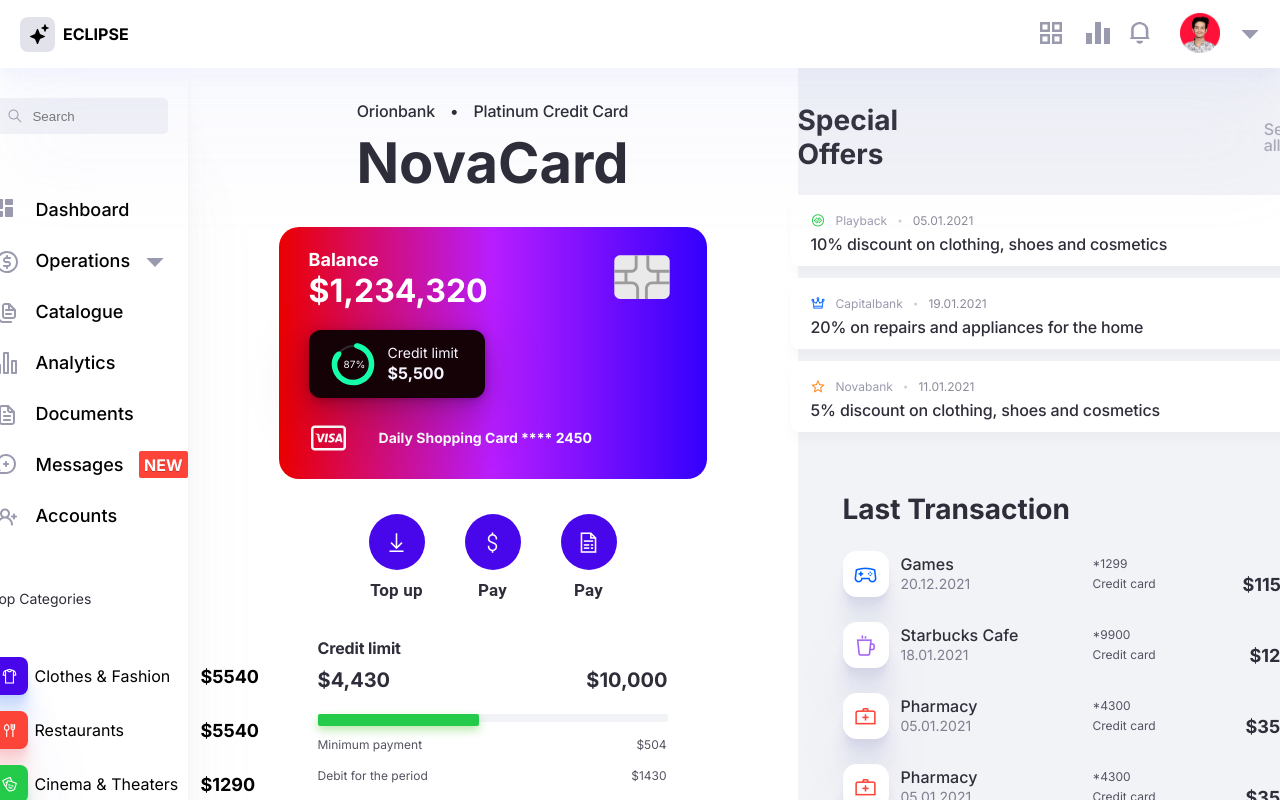
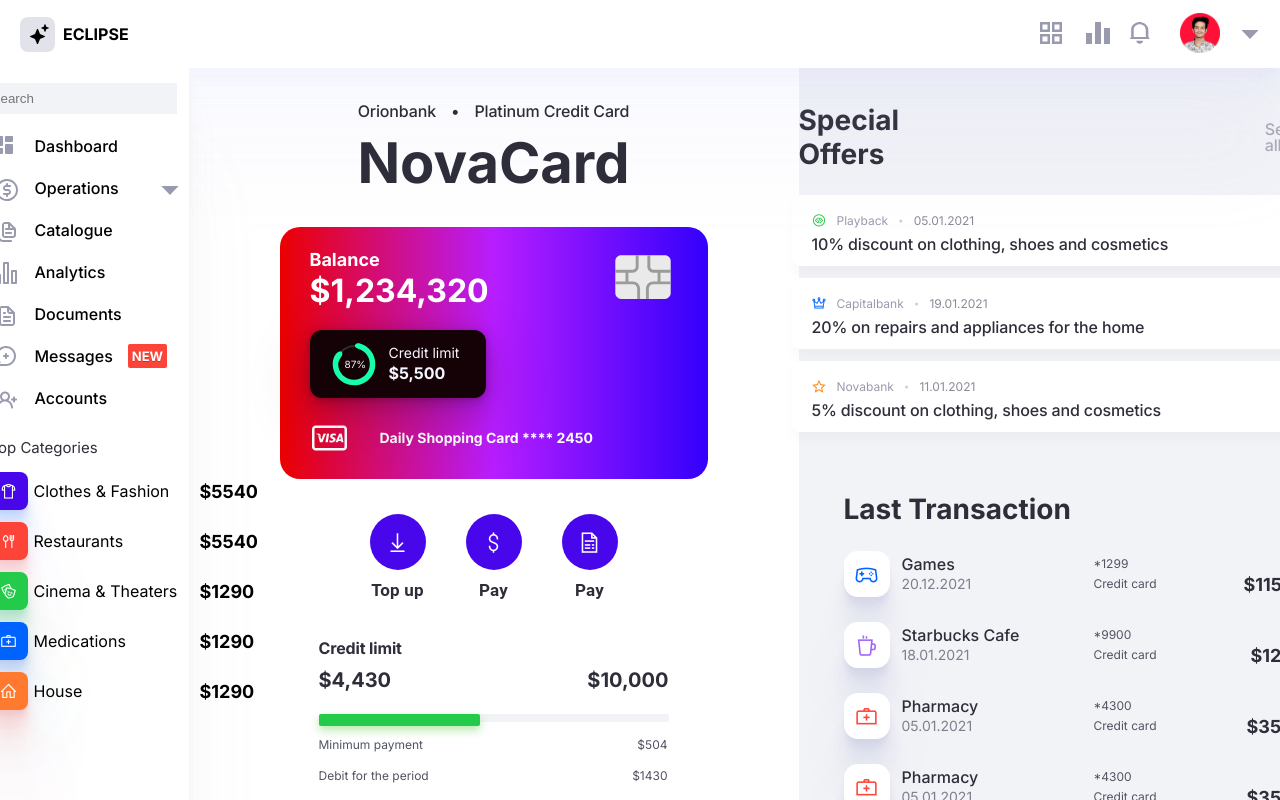
Before and after one commit to ayushsoni1010/dashboard-ui-library, a React (Create React App) app in the folder financial-analysis-ui/: page / in a window 1280 px wide. Shown: the top 800 px of the page. Built offline with nearby package versions, Linux system fonts and the light colour scheme.

Commit message:
🚀update: style changes

```diff
--- a/financial-analysis-ui/src/App.js
+++ b/financial-analysis-ui/src/App.js
@@ -9,9 +9,9 @@
 function App() {
   return (
     <div className="center_view">
-      <Header />
+      <Header style={{ position: 'absolute'}}/>
 
-      <div className="center_view landscape_view">
+      <div className="center_view landscape_view" style={{ position: 'relative'}}>
         <Navbar />
         <div className="marginal_center_view">
           <Home />
--- a/financial-analysis-ui/src/components/section-components/Categories/style.categories.css
+++ b/financial-analysis-ui/src/components/section-components/Categories/style.categories.css
@@ -6,6 +6,6 @@
   -webkit-box-direction: normal;
       -ms-flex-direction: column;
           flex-direction: column;
-  gap: 16px;
+  gap: 12px;
 }
 /*# sourceMappingURL=style.categories.css.map */
--- a/financial-analysis-ui/src/components/section-components/Categories/style.categories.scss
+++ b/financial-analysis-ui/src/components/section-components/Categories/style.categories.scss
@@ -1,5 +1,5 @@
 div.categories-options-wrapper{
     display: flex;
     flex-direction: column;
-    gap: 16px;
+    gap: 12px;
 }
--- a/financial-analysis-ui/src/components/section-components/NavbarOptions/style.navbarOptions.css
+++ b/financial-analysis-ui/src/components/section-components/NavbarOptions/style.navbarOptions.css
@@ -7,7 +7,9 @@
   -webkit-box-direction: normal;
       -ms-flex-direction: column;
           flex-direction: column;
-  width: 5%;
+  width: -webkit-fit-content;
+  width: -moz-fit-content;
+  width: fit-content;
 }
 
 div.navbar-options-wrapper > a {
@@ -18,19 +20,22 @@
   -webkit-box-align: center;
       -ms-flex-align: center;
           align-items: center;
+  cursor: pointer;
+  margin-top: -8px;
 }
 
 div.navbar-options-wrapper > a > img.btn-option-icon-operation {
   margin-top: 1px;
-  margin-left: 30%;
+  margin-left: 15%;
 }
 
 div.navbar-options-wrapper > a > span.btn-new-message {
   background-color: #FD4438;
   font-weight: bold;
+  font-size: 13px;
   color: white;
   border-radius: 2px;
-  padding: 3.5px 5px 3px 5.5px;
+  padding: 2px 4px 2px 4px;
   line-height: 20px;
   text-shadow: 0px 1px 0px rgba(54, 0, 0, 0.25);
 }
--- a/financial-analysis-ui/src/components/section-components/NavbarOptions/style.navbarOptions.scss
+++ b/financial-analysis-ui/src/components/section-components/NavbarOptions/style.navbarOptions.scss
@@ -2,21 +2,24 @@
     display: flex;
     text-align: center;
     flex-direction: column;
-    width: 5%;
+    width: fit-content;
     > a{
         display: flex;
         text-align: center;
         align-items: center;
+        cursor: pointer;
+        margin-top: -8px;
         >img.btn-option-icon-operation {
             margin-top: 1px;
-            margin-left: 30%;
+            margin-left: 15%;
         }
         > span.btn-new-message{
             background-color: #FD4438;
             font-weight: bold;
+            font-size: 13px;
             color: white;
             border-radius: 2px;
-            padding: 3.5px 5px 3px 5.5px;
+            padding: 2px 4px 2px 4px;
             line-height: 20px;
             text-shadow: 0px 1px 0px rgba(54, 0, 0, 0.25);
         }
--- a/financial-analysis-ui/src/components/widgets/Buttons/SecondaryButton/style.buttons.secondaryButton.css
+++ b/financial-analysis-ui/src/components/widgets/Buttons/SecondaryButton/style.buttons.secondaryButton.css
@@ -7,7 +7,7 @@
   background: blue;
   border: none;
   font-family: 'Inter', sans-serif;
-  font-size: 18px;
+  font-size: 16px;
   font-weight: 500;
   border-radius: 6px;
   padding: 10px;
@@ -39,7 +39,7 @@
   padding: 10px;
   border: none;
   font-family: 'Inter', sans-serif;
-  font-size: 18px;
+  font-size: 16px;
   font-weight: 500;
   color: black;
   cursor: pointer;
@@ -66,7 +66,7 @@
   padding: 10px;
   border: none;
   font-family: 'Inter', sans-serif;
-  font-size: 18px;
+  font-size: 16px;
   font-weight: 500;
   color: black;
   cursor: pointer;
@@ -96,7 +96,7 @@
   padding-left: 30px;
   border: none;
   font-family: 'Inter', sans-serif;
-  font-size: 18px;
+  font-size: 16px;
   font-weight: 500;
   color: black;
   cursor: pointer;
--- a/financial-analysis-ui/src/components/widgets/Buttons/SecondaryButton/style.buttons.secondaryButton.scss
+++ b/financial-analysis-ui/src/components/widgets/Buttons/SecondaryButton/style.buttons.secondaryButton.scss
@@ -4,7 +4,7 @@
     background: blue;
     border: none;
     font-family: 'Inter', sans-serif;
-    font-size: 18px;
+    font-size: 16px;
     font-weight: 500;
     border-radius: 6px;
     padding: 10px;
@@ -34,7 +34,7 @@
     padding: 10px;
     border: none;
     font-family: 'Inter', sans-serif;
-    font-size: 18px;
+    font-size: 16px;
     font-weight: 500;
     color: black;
     cursor: pointer;
@@ -59,7 +59,7 @@
     padding: 10px;
     border: none;
     font-family: 'Inter', sans-serif;
-    font-size: 18px;
+    font-size: 16px;
     font-weight: 500;
     color: black;
     cursor: pointer;
@@ -85,7 +85,7 @@
     padding-left: 30px;
     border: none;
     font-family: 'Inter', sans-serif;
-    font-size: 18px;
+    font-size: 16px;
     font-weight: 500;
     color: black;
     cursor: pointer;
--- a/financial-analysis-ui/src/views/Navbar/index.js
+++ b/financial-analysis-ui/src/views/Navbar/index.js
@@ -7,10 +7,8 @@
   return (
     <div className="navbar-section-wrapper">
       <div className="navbar-search-wrapper">
-        <label htmlFor="search" className="search-input-wrapper">
           <i className="fas fa-search"></i>
           <input type="text" placeholder="Search" className="search-input" />
-        </label>
       </div>
       <div className="navbar-options-wrapper">
         <NavbarOptions />
--- a/financial-analysis-ui/src/views/Navbar/style.views.navbar.css
+++ b/financial-analysis-ui/src/views/Navbar/style.views.navbar.css
@@ -11,64 +11,53 @@
   -webkit-box-shadow: 0px 100px 80px rgba(174, 174, 190, 0.07), 0px 41.7776px 33.4221px rgba(174, 174, 190, 0.0503198), 0px 22.3363px 17.869px rgba(174, 174, 190, 0.0417275), 0px 12.5216px 10.0172px rgba(174, 174, 190, 0.035), 0px 6.6501px 5.32008px rgba(174, 174, 190, 0.0282725), 0px 2.76726px 2.21381px rgba(174, 174, 190, 0.0196802);
           box-shadow: 0px 100px 80px rgba(174, 174, 190, 0.07), 0px 41.7776px 33.4221px rgba(174, 174, 190, 0.0503198), 0px 22.3363px 17.869px rgba(174, 174, 190, 0.0417275), 0px 12.5216px 10.0172px rgba(174, 174, 190, 0.035), 0px 6.6501px 5.32008px rgba(174, 174, 190, 0.0282725), 0px 2.76726px 2.21381px rgba(174, 174, 190, 0.0196802);
   position: relative;
-  z-index: -1;
 }
 
 div.navbar-section-wrapper > div.navbar-search-wrapper {
-  margin-top: 30px;
+  margin-top: 15px;
   display: -webkit-box;
   display: -ms-flexbox;
   display: flex;
   -webkit-box-align: center;
       -ms-flex-align: center;
           align-items: center;
+  -webkit-box-pack: center;
+      -ms-flex-pack: center;
+          justify-content: center;
+  background: #F2F3F7;
+  border-radius: 5px;
+  width: 80%;
   margin-left: 20px;
 }
 
-div.navbar-section-wrapper > div.navbar-search-wrapper > label.search-input-wrapper {
-  display: -webkit-box;
-  display: -ms-flexbox;
-  display: flex;
-  -webkit-box-orient: horizontal;
-  -webkit-box-direction: normal;
-      -ms-flex-direction: row;
-          flex-direction: row;
-  width: 90%;
-  height: 36px;
-  padding: 6px;
-  background: #F2F3F7;
-  border-radius: 5px;
-}
-
-div.navbar-section-wrapper > div.navbar-search-wrapper > label.search-input-wrapper > i {
+div.navbar-section-wrapper > div.navbar-search-wrapper > i {
   font-size: inherit;
   -webkit-transform: rotate(270deg);
           transform: rotate(270deg);
   cursor: pointer;
-  margin-left: 15px;
   color: #9A9AAF;
+  margin-left: -15px;
 }
 
-div.navbar-section-wrapper > div.navbar-search-wrapper > label.search-input-wrapper > input.search-input {
-  width: 100%;
+div.navbar-section-wrapper > div.navbar-search-wrapper > input.search-input {
+  padding: 0.6em;
   border: none;
   margin-left: 5px;
   background: #F2F3F7;
-  border-radius: 5px;
 }
 
-div.navbar-section-wrapper > div.navbar-search-wrapper > label.search-input-wrapper > input.search-input:focus {
+div.navbar-section-wrapper > div.navbar-search-wrapper > input.search-input:focus {
   outline: none;
 }
 
 div.navbar-section-wrapper > div.navbar-options-wrapper {
   margin-left: 20px;
-  margin-top: 50px;
+  margin-top: 15px;
 }
 
 div.navbar-section-wrapper > div.navbar-categories-wrapper {
   margin-left: 20px;
-  margin-top: 50px;
+  margin-top: 15px;
   display: -webkit-box;
   display: -ms-flexbox;
   display: flex;
@@ -76,8 +65,7 @@
   -webkit-box-direction: normal;
       -ms-flex-direction: column;
           flex-direction: column;
-  gap: 50px;
-  margin-bottom: 100px;
+  gap: 15px;
 }
 
 div.navbar-section-wrapper > div.navbar-categories-wrapper > p.categories-title {
@@ -85,7 +73,6 @@
   font-family: 'Inter';
   font-style: normal;
   font-weight: normal;
-  font-size: 14px;
-  line-height: 16px;
+  font-size: 15px;
 }
 /*# sourceMappingURL=style.views.navbar.css.map */
--- a/financial-analysis-ui/src/views/Navbar/style.views.navbar.scss
+++ b/financial-analysis-ui/src/views/Navbar/style.views.navbar.scss
@@ -10,65 +10,55 @@
         0px 6.6501px 5.32008px rgba(174, 174, 190, 0.0282725),
         0px 2.76726px 2.21381px rgba(174, 174, 190, 0.0196802);
     position: relative;
-    z-index: -1;
 
     >div.navbar-search-wrapper {
-        margin-top: 30px;
+        margin-top: 15px;
         display: flex;
         align-items: center;
-        margin-left: 20px;
-
-        >label.search-input-wrapper {
-            display: flex;
-            flex-direction: row;
-            width: 90%;
-            height: 36px;
-            padding: 6px;
+        justify-content: center;
         background: #F2F3F7;
         border-radius: 5px;
+        width: 80%;
+        margin-left: 20px;
 
         >i {
             font-size: inherit;
             transform: rotate(270deg);
             cursor: pointer;
-                margin-left: 15px;
             color: #9A9AAF;
+            margin-left: -15px;
         }
 
         >input.search-input {
-                width: 100%;
+            padding: 0.6em;
             border: none;
             margin-left: 5px;
             background: #F2F3F7;
-                border-radius: 5px;
 
             &:focus {
                 outline: none;
             }
         }
     }
-    }
 
     >div.navbar-options-wrapper {
         margin-left: 20px;
-        margin-top: 50px;
+        margin-top: 15px;
     }
 
     >div.navbar-categories-wrapper {
         margin-left: 20px;
-        margin-top: 50px;
+        margin-top: 15px;
         display: flex;
         flex-direction: column;
-        gap: 50px;
-        margin-bottom: 100px;
+        gap: 15px;
 
         >p.categories-title {
             color: #2E2E3A;
             font-family: 'Inter';
             font-style: normal;
             font-weight: normal;
-            font-size: 14px;
-            line-height: 16px;
+            font-size: 15px;
         }
     }
 }
```
Also changed, not shown: 2 other files (tests, documents, lock files or other folders). Lines whose indentation alone changed are shown as unchanged.
